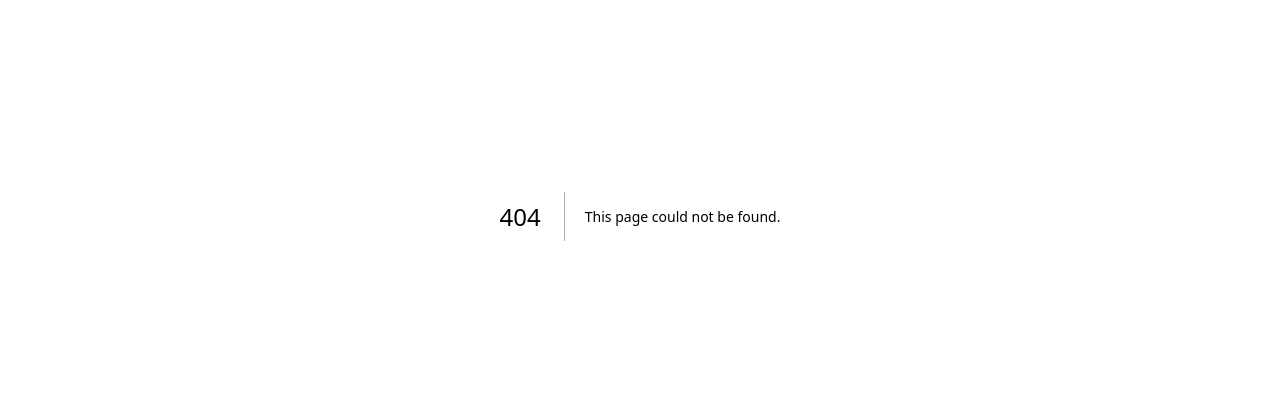
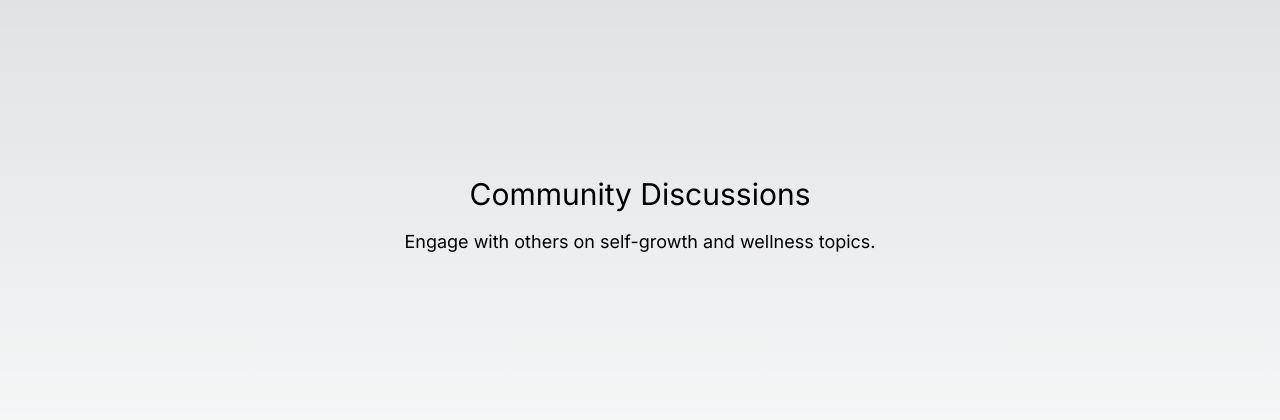
Before and after one commit to UkiyoHaven/ukiyo-haven-client, a Next.js app: page /discussions in a window 1280 px wide. Before the commit this address had no page. Shown: the part 184-604 px from the top of the page. Built offline with nearby package versions, Linux system fonts and the light colour scheme.

Commit message:
feat: create discussions page

```diff
--- /dev/null
+++ b/app/discussions/page.tsx
@@ -0,0 +1,8 @@
+export default function Discussions() {
+    return (
+      <div className="min-h-screen flex flex-col items-center justify-center">
+        <h1 className="text-3xl">Community Discussions</h1>
+        <p className="mt-4 text-lg">Engage with others on self-growth and wellness topics.</p>
+      </div>
+    );
+  }
```
